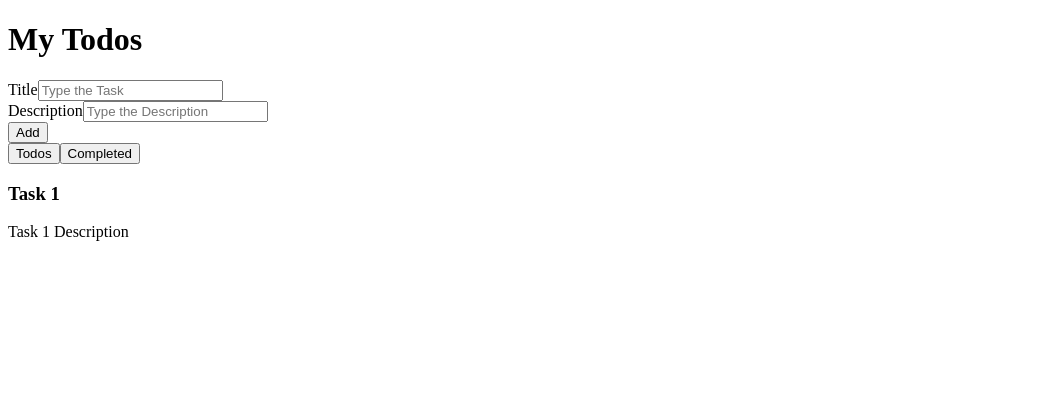
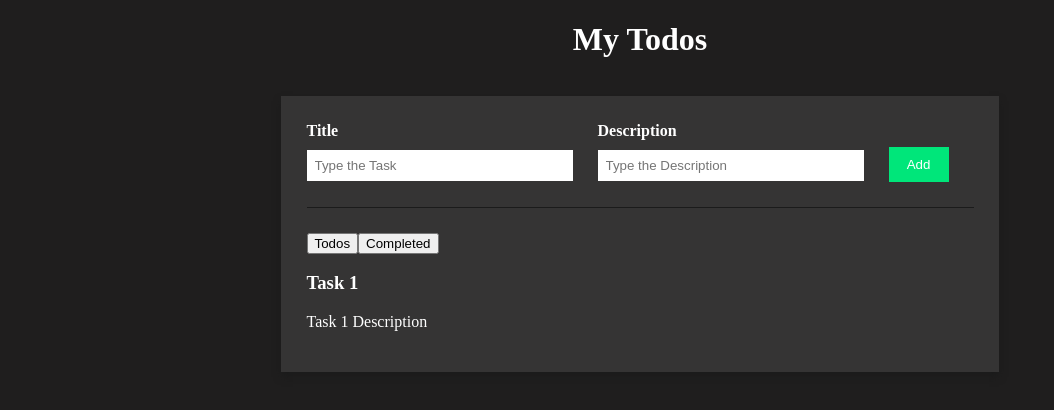
Before and after one commit to giokhvede/todo-app, a React (Vite) app: page / in a window 1280 px wide. Shown: the top 410 px of the page, without its empty margins (0-1054 px from the left). Built offline with nearby package versions, Linux system fonts and the light colour scheme.

Commit message:
Add styles to todo-box, input-area and input fields

```diff
--- a/src/App.css
+++ b/src/App.css
@@ -0,0 +1,66 @@
+body {
+  background-color: #1f1e1e;
+  color: #fff;
+  overflow: hidden;
+}
+
+h1 {
+  text-align: center;
+}
+
+.todo-wrapper {
+  background: #353434;
+  padding: 2%;
+  width: fit-content;
+  margin: 3% auto 0;
+  max-height: 80vh;
+  overflow-y: auto;
+  box-shadow: 0px 5px 7px rgb(27, 27, 27);
+}
+
+.todo-input {
+  display: flex;
+  align-items: center;
+  justify-content: center;
+  border-bottom: 1px solid rgb(27, 27, 27);
+  padding-bottom: 25px;
+  margin-bottom: 25px;
+}
+
+.todo-input-item {
+  display: flex;
+  flex-direction: column;
+  align-items: flex-start;
+  margin-right: 25px;
+}
+
+.todo-input-item label {
+  font-weight: bold;
+  margin-bottom: 10px;
+}
+
+.todo-input-item input {
+  padding: 8px;
+  border: none;
+  width: 250px;
+}
+
+.todo-input-item input:focus {
+  outline: none;
+  outline: 2px solid rgb(0, 230, 122);
+}
+
+.primaryBtn {
+  background-color: rgb(0, 230, 122);
+  color: white;
+  border: none;
+  border-radius: 0px;
+  margin-top: 25px;
+  padding: 10px;
+  width: 60px;
+  cursor: pointer;
+}
+
+.primaryBtn:hover {
+  background-color: rgb(4, 196, 106);
+}
```
